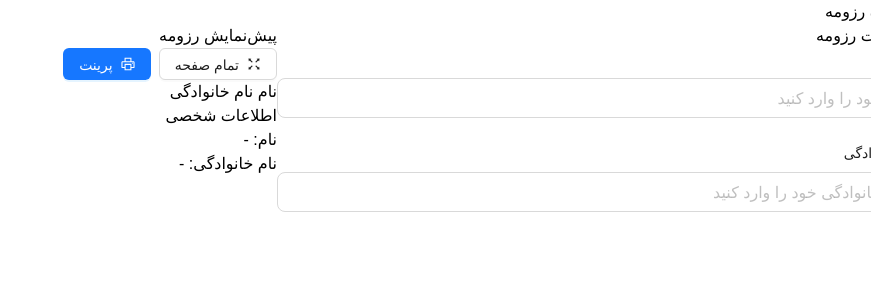
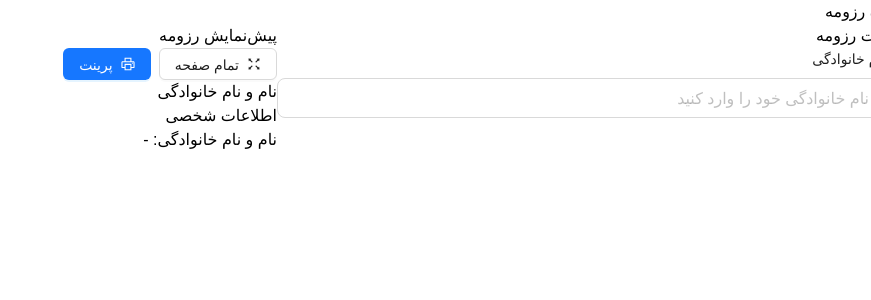
Before and after one commit to mohsensami/cv-builder, a React (Vite) app: page / in a window 1280 px wide. Shown: the top 300 px of the page, without its empty margins (409-1280 px from the left). Built offline with nearby package versions, Linux system fonts and the light colour scheme; a small style sheet from the web is missing.

Commit message:
add context and localStorage hook

```diff
--- a/src/App.tsx
+++ b/src/App.tsx
@@ -1,26 +1,14 @@
-import { useState } from 'react'
 import { ConfigProvider } from 'antd'
 import faIR from 'antd/locale/fa_IR'
 import { Panel, PanelGroup, PanelResizeHandle } from 'react-resizable-panels'
+import { CVProvider } from './contexts'
 import CVForm from './components/CVForm/CVForm'
 import CVPreview from './components/CVPreview/CVPreview'
-import { CVData } from './types/cv.types'
 
 function App() {
-  const [cvData, setCvData] = useState<CVData>({
-    firstName: '',
-    lastName: '',
-  })
-
-  const updateCVData = (field: keyof CVData, value: string) => {
-    setCvData((prev) => ({
-      ...prev,
-      [field]: value,
-    }))
-  }
-
   return (
     <ConfigProvider locale={faIR} direction="rtl">
+      <CVProvider>
         <div className="min-h-screen bg-gray-50">
           <div className="mx-auto px-4 py-8">
             <h1 className="text-3xl font-bold text-center mb-8 text-gray-800">
@@ -30,7 +18,7 @@ function App() {
               <PanelGroup direction="horizontal">
                 <Panel defaultSize={50} minSize={30} maxSize={70}>
                   <div className="h-full p-6 overflow-auto">
-                  <CVForm cvData={cvData} onUpdate={updateCVData} />
+                    <CVForm />
                   </div>
                 </Panel>
 
@@ -38,13 +26,14 @@ function App() {
 
                 <Panel defaultSize={50} minSize={30} maxSize={70}>
                   <div className="h-full p-6 overflow-auto">
-                  <CVPreview cvData={cvData} />
+                    <CVPreview />
                   </div>
                 </Panel>
               </PanelGroup>
             </div>
           </div>
         </div>
+      </CVProvider>
     </ConfigProvider>
   )
 }
--- a/src/components/CVForm/CVForm.tsx
+++ b/src/components/CVForm/CVForm.tsx
@@ -1,24 +1,20 @@
 import { Form, Input } from 'antd'
 import { useEffect } from 'react'
-import { CVData } from '../../types/cv.types'
+import { useCV } from '../../contexts'
 
-interface CVFormProps {
-  cvData: CVData
-  onUpdate: (field: keyof CVData, value: string) => void
-}
-
-const CVForm = ({ cvData, onUpdate }: CVFormProps) => {
+const CVForm = () => {
+  const { cvData, updateCVData } = useCV()
   const [form] = Form.useForm()
 
   useEffect(() => {
     form.setFieldsValue(cvData)
   }, [cvData, form])
 
-  const handleValuesChange = (_: any, allValues: CVData) => {
+  const handleValuesChange = (_: any, allValues: typeof cvData) => {
     Object.keys(allValues).forEach((key) => {
-      const field = key as keyof CVData
+      const field = key as keyof typeof cvData
       if (allValues[field] !== undefined) {
-        onUpdate(field, allValues[field] || '')
+        updateCVData(field, allValues[field] || '')
       }
     })
   }
@@ -36,24 +32,14 @@ const CVForm = ({ cvData, onUpdate }: CVFormProps) => {
         onValuesChange={handleValuesChange}
         autoComplete="off"
       >
+
         <Form.Item
-          label="نام"
-          name="firstName"
-          rules={[{ required: false, message: 'لطفا نام خود را وارد کنید' }]}
+          label="نام و نام خانوادگی"
+          name="fullName"
+          rules={[{ required: false, message: 'لطفا نام و نام خانوادگی خود را وارد کنید' }]}
         >
           <Input
-            placeholder="نام خود را وارد کنید"
-            size="large"
-          />
-        </Form.Item>
-
-        <Form.Item
-          label="نام خانوادگی"
-          name="lastName"
-          rules={[{ required: false, message: 'لطفا نام خانوادگی خود را وارد کنید' }]}
-        >
-          <Input
-            placeholder="نام خانوادگی خود را وارد کنید"
+            placeholder="نام و نام خانوادگی خود را وارد کنید"
             size="large"
           />
         </Form.Item>
--- a/src/components/CVPreview/CVPreview.tsx
+++ b/src/components/CVPreview/CVPreview.tsx
@@ -1,15 +1,10 @@
 import { useState } from 'react'
 import { Button, Space } from 'antd'
 import { FullscreenOutlined, PrinterOutlined } from '@ant-design/icons'
-import { CVData } from '../../types/cv.types'
 import FullscreenPreview from '../FullscreenPreview/FullscreenPreview'
 import CVPreviewContent from '../CVPreviewContent/CVPreviewContent'
 
-interface CVPreviewProps {
-  cvData: CVData
-}
-
-const CVPreview = ({ cvData }: CVPreviewProps) => {
+const CVPreview = () => {
   const [isFullscreen, setIsFullscreen] = useState(false)
 
   const handlePrint = () => {
@@ -21,7 +16,7 @@ const CVPreview = ({ cvData }: CVPreviewProps) => {
   }
 
   if (isFullscreen) {
-    return <FullscreenPreview cvData={cvData} onExit={() => setIsFullscreen(false)} />
+    return <FullscreenPreview onExit={() => setIsFullscreen(false)} />
   }
 
   return (
@@ -49,7 +44,7 @@ const CVPreview = ({ cvData }: CVPreviewProps) => {
       </div>
 
       <div className="bg-gray-50 rounded-lg p-6 flex-1 border border-gray-200 print-content overflow-auto">
-        <CVPreviewContent cvData={cvData} />
+        <CVPreviewContent />
       </div>
     </div>
   )
--- a/src/components/CVPreviewContent/CVPreviewContent.tsx
+++ b/src/components/CVPreviewContent/CVPreviewContent.tsx
@@ -1,15 +1,13 @@
-import { CVData } from '../../types/cv.types'
+import { useCV } from '../../contexts'
 
-interface CVPreviewContentProps {
-  cvData: CVData
-}
+const CVPreviewContent = () => {
+  const { cvData } = useCV()
 
-const CVPreviewContent = ({ cvData }: CVPreviewContentProps) => {
   return (
     <div className="space-y-4">
       <div className="border-b border-gray-300 pb-4">
         <h1 className="text-3xl font-bold text-gray-800">
-          {cvData.firstName || 'نام'} {cvData.lastName || 'نام خانوادگی'}
+           {cvData.fullName || 'نام و نام خانوادگی'}
         </h1>
       </div>
 
@@ -17,10 +15,7 @@ const CVPreviewContent = ({ cvData }: CVPreviewContentProps) => {
         <h3 className="text-lg font-semibold text-gray-700">اطلاعات شخصی</h3>
         <div className="text-gray-600 space-y-1">
           <p>
-            <span className="font-medium">نام:</span> {cvData.firstName || '-'}
-          </p>
-          <p>
-            <span className="font-medium">نام خانوادگی:</span> {cvData.lastName || '-'}
+            <span className="font-medium">نام و نام خانوادگی:</span> {cvData.fullName || '-'}
           </p>
         </div>
       </div>
--- a/src/components/FullscreenPreview/FullscreenPreview.tsx
+++ b/src/components/FullscreenPreview/FullscreenPreview.tsx
@@ -1,15 +1,14 @@
 import { useEffect, useRef } from 'react'
 import { Button, Space } from 'antd'
 import { PrinterOutlined, FullscreenExitOutlined } from '@ant-design/icons'
-import { CVData } from '../../types/cv.types'
+import { useCV } from '../../contexts'
 import CVPreviewContent from '../CVPreviewContent/CVPreviewContent'
 
 interface FullscreenPreviewProps {
-  cvData: CVData
   onExit: () => void
 }
 
-const FullscreenPreview = ({ cvData, onExit }: FullscreenPreviewProps) => {
+const FullscreenPreview = ({ onExit }: FullscreenPreviewProps) => {
   const containerRef = useRef<HTMLDivElement>(null)
 
   useEffect(() => {
@@ -83,7 +82,7 @@ const FullscreenPreview = ({ cvData, onExit }: FullscreenPreviewProps) => {
 
       <div className="flex-1 overflow-auto p-8">
         <div className="bg-white rounded-lg p-8 border border-gray-200 shadow-sm print-content max-w-4xl mx-auto">
-          <CVPreviewContent cvData={cvData} />
+          <CVPreviewContent />
         </div>
       </div>
     </div>
--- /dev/null
+++ b/src/contexts/CVContext.tsx
@@ -0,0 +1,52 @@
+import { createContext, useContext, ReactNode } from 'react'
+import { CVData } from '../types/cv.types'
+import useLocalStorage from '../hooks/useLocalStorage'
+
+interface CVContextType {
+  cvData: CVData
+  updateCVData: (field: keyof CVData, value: string) => void
+  setCVData: (data: CVData | ((prev: CVData) => CVData)) => void
+  resetCVData: () => void
+}
+
+const CVContext = createContext<CVContextType | undefined>(undefined)
+
+const initialCVData: CVData = {
+  fullName: '',
+}
+
+interface CVProviderProps {
+  children: ReactNode
+}
+
+export const CVProvider = ({ children }: CVProviderProps) => {
+  const [cvData, setCVData] = useLocalStorage<CVData>('cv-data', initialCVData)
+
+  const updateCVData = (field: keyof CVData, value: string) => {
+    setCVData((prev) => ({
+      ...prev,
+      [field]: value,
+    }))
+  }
+
+  const resetCVData = () => {
+    setCVData(initialCVData)
+  }
+
+  const value: CVContextType = {
+    cvData,
+    updateCVData,
+    setCVData,
+    resetCVData,
+  }
+
+  return <CVContext.Provider value={value}>{children}</CVContext.Provider>
+}
+
+export const useCV = (): CVContextType => {
+  const context = useContext(CVContext)
+  if (context === undefined) {
+    throw new Error('useCV must be used within a CVProvider')
+  }
+  return context
+}
--- /dev/null
+++ b/src/contexts/index.ts
@@ -0,0 +1 @@
+export { CVProvider, useCV } from './CVContext'
--- /dev/null
+++ b/src/hooks/index.ts
@@ -0,0 +1 @@
+export { default as useLocalStorage } from './useLocalStorage'
--- /dev/null
+++ b/src/hooks/useLocalStorage.ts
@@ -0,0 +1,63 @@
+import { useState, useEffect } from 'react'
+
+/**
+ * Custom hook for managing localStorage with React state
+ * @param key - The localStorage key
+ * @param initialValue - The initial value if key doesn't exist
+ * @returns [storedValue, setValue] - Similar to useState
+ */
+function useLocalStorage<T>(key: string, initialValue: T): [T, (value: T | ((val: T) => T)) => void] {
+  // State to store our value
+  const [storedValue, setStoredValue] = useState<T>(() => {
+    if (typeof window === 'undefined') {
+      return initialValue
+    }
+
+    try {
+      const item = window.localStorage.getItem(key)
+      return item ? JSON.parse(item) : initialValue
+    } catch (error) {
+      console.error(`Error reading localStorage key "${key}":`, error)
+      return initialValue
+    }
+  })
+
+  // Return a wrapped version of useState's setter function that
+  // persists the new value to localStorage.
+  const setValue = (value: T | ((val: T) => T)) => {
+    try {
+      // Allow value to be a function so we have the same API as useState
+      const valueToStore = value instanceof Function ? value(storedValue) : value
+
+      // Save state
+      setStoredValue(valueToStore)
+
+      // Save to local storage
+      if (typeof window !== 'undefined') {
+        window.localStorage.setItem(key, JSON.stringify(valueToStore))
+      }
+    } catch (error) {
+      console.error(`Error setting localStorage key "${key}":`, error)
+    }
+  }
+
+  // Sync with localStorage changes from other tabs/windows
+  useEffect(() => {
+    const handleStorageChange = (e: StorageEvent) => {
+      if (e.key === key && e.newValue) {
+        try {
+          setStoredValue(JSON.parse(e.newValue))
+        } catch (error) {
+          console.error(`Error parsing localStorage value for key "${key}":`, error)
+        }
+      }
+    }
+
+    window.addEventListener('storage', handleStorageChange)
+    return () => window.removeEventListener('storage', handleStorageChange)
+  }, [key])
+
+  return [storedValue, setValue]
+}
+
+export default useLocalStorage
--- a/src/types/cv.types.ts
+++ b/src/types/cv.types.ts
@@ -1,4 +1,3 @@
 export interface CVData {
-  firstName: string
-  lastName: string
+  fullName: string
 }
```
Lines whose indentation alone changed are shown as unchanged.
